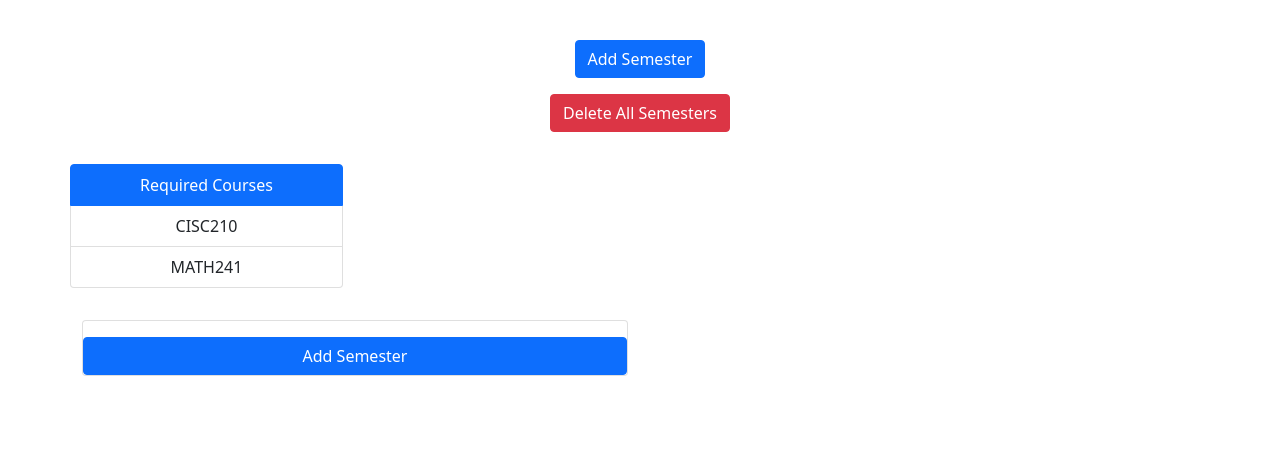
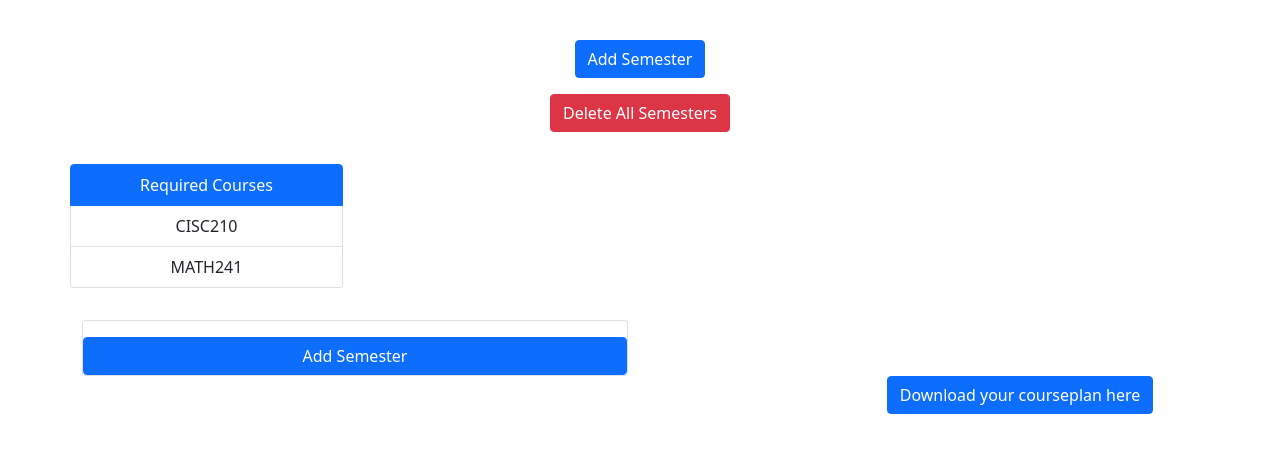
Before and after one commit to UD-CISC275-F21/ud-cis-scheduler-team-9, a React (Create React App) app: page / in a window 1280 px wide. Shown: the top 452 px of the page. Built offline with nearby package versions, Linux system fonts and the light colour scheme.

Commit message:
Implemented a rcport CSV component

```diff
--- a/package.json
+++ b/package.json
@@ -14,6 +14,7 @@
     "bootstrap": "^5.1.3",
     "react": "^17.0.2",
     "react-bootstrap": "^2.0.0-rc.1",
+    "react-csv": "^2.0.3",
     "react-dom": "^17.0.2",
     "react-scripts": "4.0.3",
     "typescript": "^4.4.3",
@@ -48,6 +49,7 @@
     ]
   },
   "devDependencies": {
+    "@types/react-csv": "^1.1.2",
     "@typescript-eslint/eslint-plugin": "^4.32.0",
     "@typescript-eslint/parser": "^4.32.0",
     "eslint": "^7.32.0",
--- a/src/App.tsx
+++ b/src/App.tsx
@@ -1,12 +1,13 @@
 import React, { useState, useEffect } from "react";
 import "./App.css";
-import { Container, Row } from "react-bootstrap";
+import { Col, Container, Row } from "react-bootstrap";
 import { ControlPanel } from "./Components/ControlPanel";
 import { AddSemesterModal } from "./Components/AddSemesterModal";
 import { Course } from "./interface/course";
 import { Semester } from "./interface/semester";
 import { PlanTable } from "./Components/PlanTable";
 import { RequiredDegreeList } from "./Components/RequiredDegreeList";
+import { CSVExport } from "./Components/CSVExport";
 
 import courseCatalog from "./Assets/testcourses.json";
 
@@ -85,13 +86,18 @@ function App(): JSX.Element {
                 <ControlPanel showModal={setVisible} deleteAllSemesters={deleteAllSemesters}></ControlPanel>
             </Row>
             <Row>
-                <AddSemesterModal addSemester={addSemester} checkSemester={checkSemester} setVisible={setVisible} checkCourse = {checkCourse} visible={visible} catalog={catalog}></AddSemesterModal>
-                <RequiredDegreeList degree_list = {requiredCourses}></RequiredDegreeList>
+                <AddSemesterModal addSemester={addSemester} checkSemester={checkSemester} setVisible={setVisible} checkCourse={checkCourse} visible={visible} catalog={catalog}></AddSemesterModal>
+                <RequiredDegreeList degree_list={requiredCourses}></RequiredDegreeList>
             </Row>
             <Row>
-                <PlanTable semesters = {plan} deleteSemester = {deleteSemester} showModal={setVisible}></PlanTable>
+                <PlanTable semesters={plan} deleteSemester={deleteSemester} showModal={setVisible}></PlanTable>
             </Row>
             <Row>
+                <Col></Col>
+                <Col></Col>
+                <Col>
+                    <CSVExport plan={plan}></CSVExport>
+                </Col>
             </Row>
         </Container>
     );
--- /dev/null
+++ b/src/Components/CSVExport.tsx
@@ -0,0 +1,30 @@
+import React from "react";
+import { CSVLink } from "react-csv";
+import { Semester } from "../interface/semester";
+
+export function CSVExport({plan}: {plan: Semester[]}): JSX.Element{
+
+    const headers = [
+        { label: "Season", key: "season"},
+        { label: "Year", key: "year"},
+        { label: "Course Record", key: "courseRecord"},
+        { label: "Credit Total", key: "creditTotal"},
+        { label: "Expected Tuition", key: "expectedTuition"}
+    ];
+
+    const data = plan;
+
+    return (
+        <CSVLink
+            className="btn btn-primary"
+            filename={"my-degree-plan.csv"}
+            headers={headers}
+            data={data}
+            onClick={() => {
+                console.log("You click the link"); // 👍🏻 Your click handling logic
+            }}
+        >
+            Download your courseplan here
+        </CSVLink>
+    );
+}
```
Also changed, not shown: 1 other file (tests, documents, lock files or other folders).
